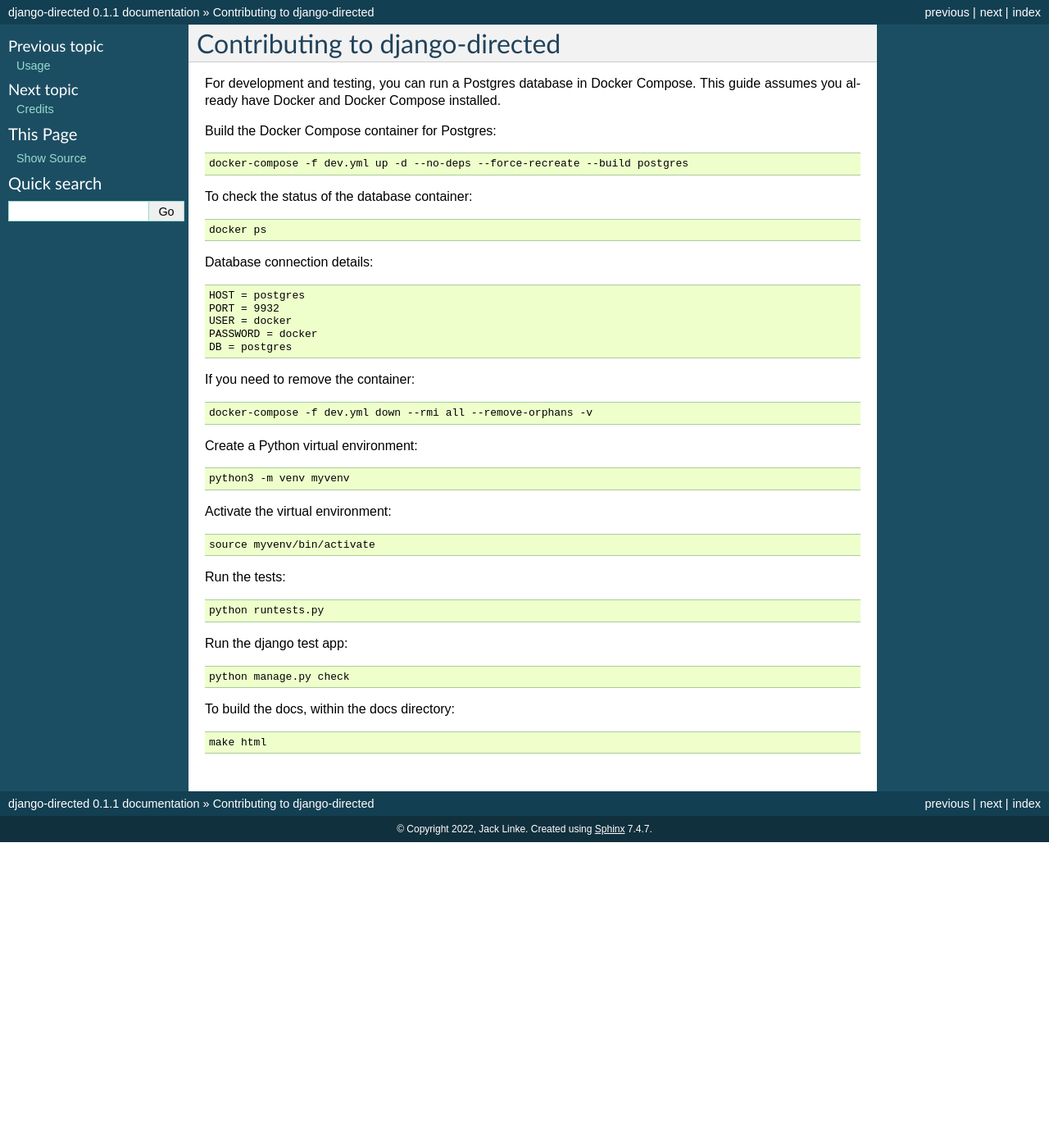
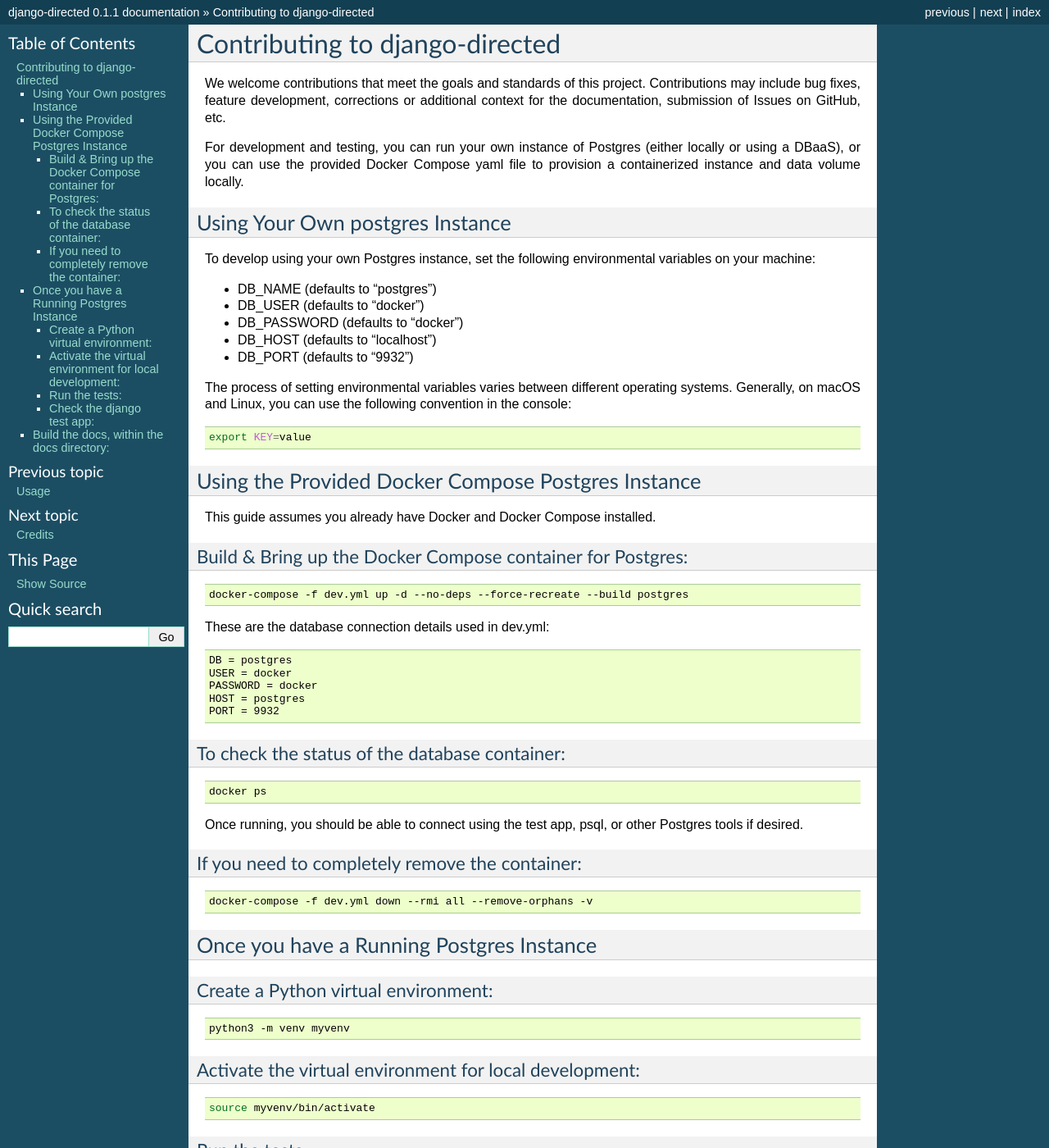
Before and after one commit to OmenApps/django-directed, a Sphinx documentation site: the page built from docs/contributing.md, in a window 1280 px wide and 1400 px high. Shown: the whole window at 82% size. Built offline with Sphinx 7.4.7, drawn with Linux system fonts in a browser that asks for light colours; some of the changed text lies outside the part shown.

Commit message:
Add ENV Vars for database connection and provide details in docs

````diff
--- a/docs/contributing.md
+++ b/docs/contributing.md
@@ -1,43 +1,86 @@
 # Contributing to django-directed
 
-For development and testing, you can run a Postgres database in Docker Compose. This guide assumes you already have Docker and Docker Compose installed.
+We welcome contributions that meet the goals and standards of this project. Contributions may include bug fixes, feature development, corrections or additional context for the documentation, submission of Issues on GitHub, etc.
 
-Build the Docker Compose container for Postgres:
+For development and testing, you can run your own instance of Postgres (either locally or using a DBaaS), or you can use the provided Docker Compose yaml file to provision a containerized instance and data volume locally.
 
-    docker-compose -f dev.yml up -d --no-deps --force-recreate --build postgres
 
-To check the status of the database container:
+## Using Your Own postgres Instance
 
-    docker ps
+To develop using your own Postgres instance, set the following environmental variables on your machine:
 
-Database connection details:
+- DB_NAME (defaults to "postgres")
+- DB_USER (defaults to "docker")
+- DB_PASSWORD (defaults to "docker")
+- DB_HOST (defaults to "localhost")
+- DB_PORT (defaults to "9932")
 
+The process of setting environmental variables varies between different operating systems. Generally, on macOS and Linux, you can use the following convention in the console:
+
+```bash
+export KEY=value
+```
+
+## Using the Provided Docker Compose Postgres Instance
+
+This guide assumes you already have Docker and Docker Compose installed.
+
+### Build & Bring up the Docker Compose container for Postgres:
+
+```bash
+docker-compose -f dev.yml up -d --no-deps --force-recreate --build postgres
+```
+
+These are the database connection details used in dev.yml:
+
+    DB = postgres
+    USER = docker
+    PASSWORD = docker
     HOST = postgres
     PORT = 9932
-    USER = docker
-    PASSWORD = docker
-    DB = postgres
 
-If you need to remove the container:
+### To check the status of the database container:
 
-    docker-compose -f dev.yml down --rmi all --remove-orphans -v
+```bash
+docker ps
+```
 
-Create a Python virtual environment:
+Once running, you should be able to connect using the test app, psql, or other Postgres tools if desired.
 
-    python3 -m venv myvenv
+### If you need to completely remove the container:
 
-Activate the virtual environment:
+```bash
+docker-compose -f dev.yml down --rmi all --remove-orphans -v
+```
 
-    source myvenv/bin/activate
+## Once you have a Running Postgres Instance
 
-Run the tests:
+### Create a Python virtual environment:
 
-    python runtests.py
+```bash
+python3 -m venv myvenv
+```
 
-Run the django test app:
+### Activate the virtual environment for local development:
 
-    python manage.py check
+```bash
+source myvenv/bin/activate
+```
 
-To build the docs, within the docs directory:
+### Run the tests:
 
-    make html
+```bash
+python runtests.py
+```
+### Check the django test app:
+
+```bash
+python manage.py check
+```
+
+
+## Build the docs, within the docs directory:
+
+```bash
+make html
+```
````
Also changed, not shown: 1 other file.
